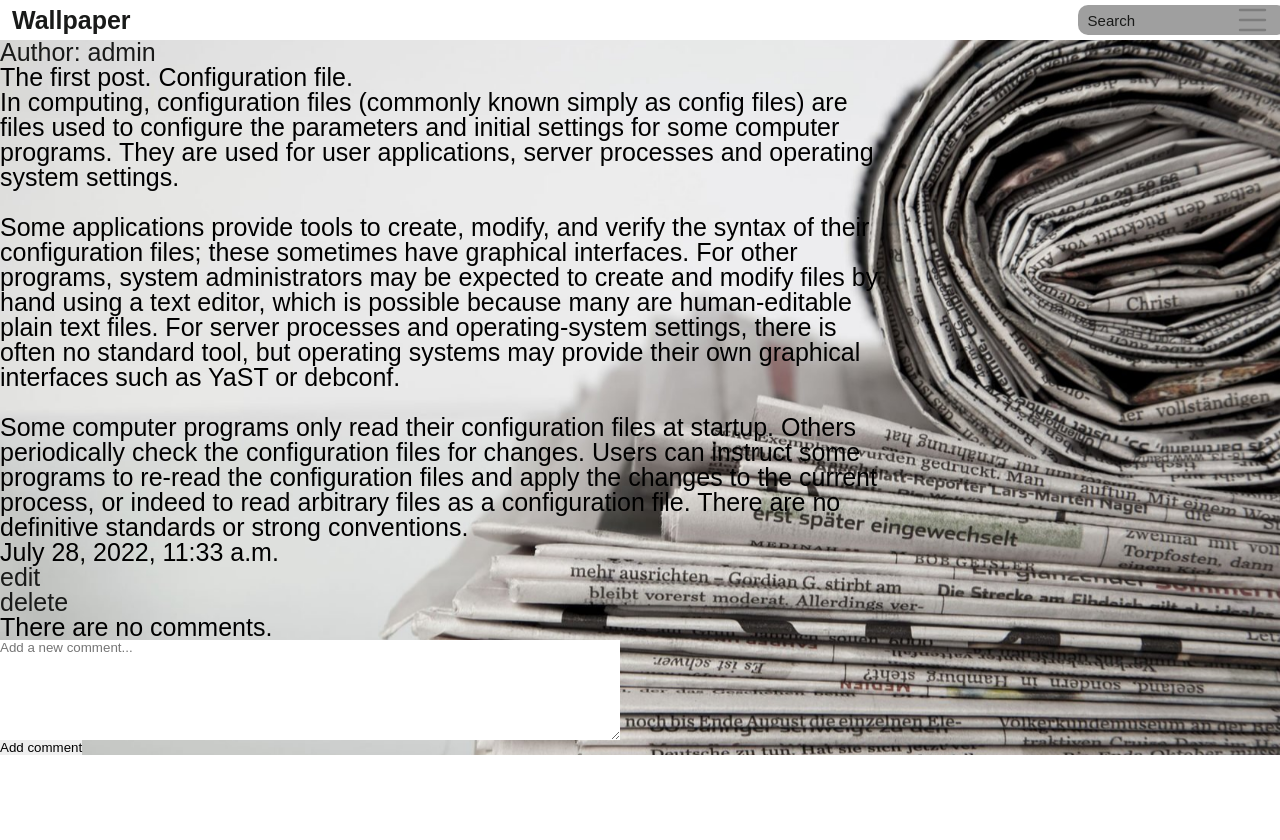
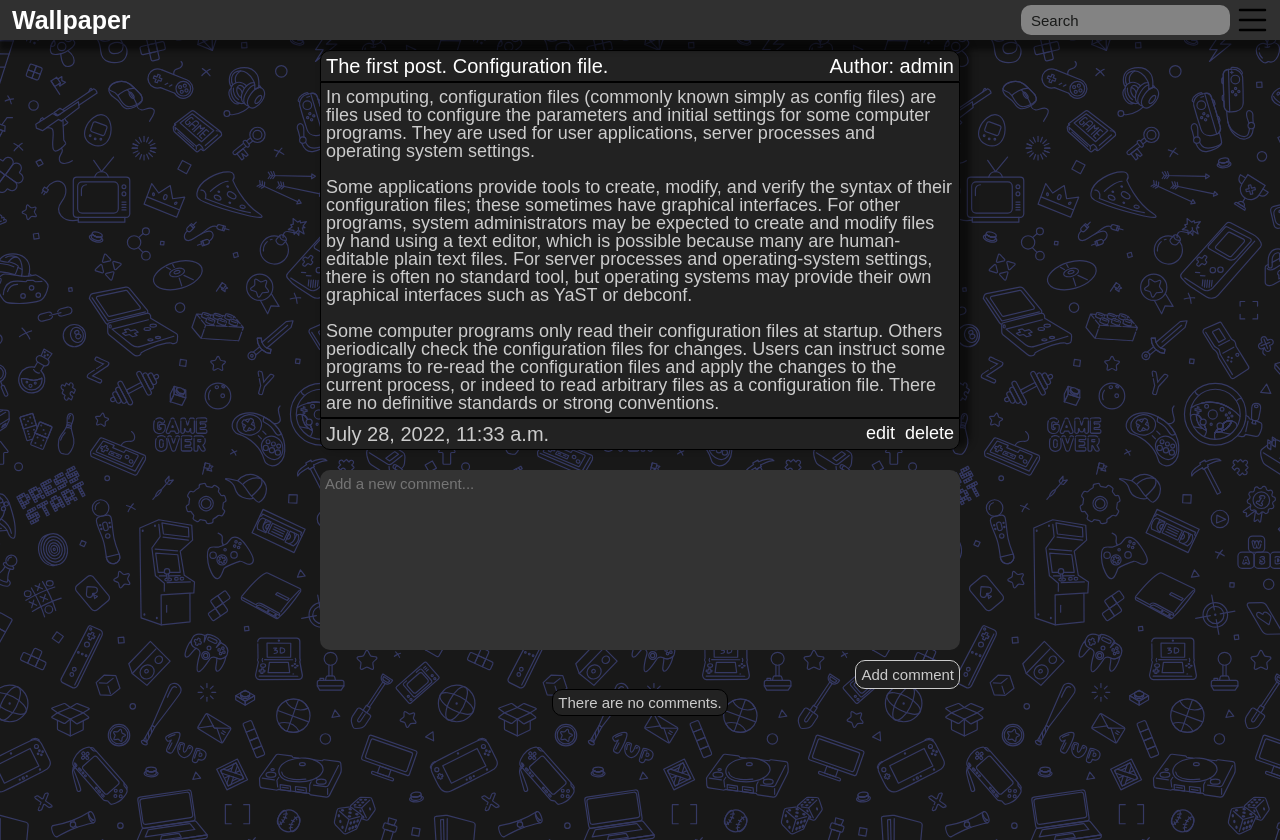
Before and after one commit to Tokarev-Alexey/One-P, a Django app: page /post/1/ in a window 1280 px wide. Before the commit the page ends 755 px from the top, so only its background shows below. Run offline with Django 4.2, Linux system fonts and the light colour scheme; a user stored in the database is signed in; data comes from the database, SQL or seed files in the repository; both versions use the stored data as it was after the commit; parts of the project's set-up code (start-up, migrations or seed data) failed here and were passed over.

Commit message:
New FrontEnd

```diff
--- a/blog/forms.py
+++ b/blog/forms.py
@@ -6,19 +6,27 @@ from django.contrib.auth.models import User
 
 
 class PostForm(forms.ModelForm):
-
     class Meta:
         model = Post
         fields = ('title', 'text',)
         widgets = {
             'title': TextInput(attrs={
-                'class': 'form-title',
-                'style': 'max-width: 600px;',
+                'style': 'width: 100%;'
+                         'padding: 5px;'
+                         'border-radius: 10px;'
+                         'background-color: #333;'
+                         'color: #ccc;'
+                         'font-size: 15px;',
                 'placeholder': 'Title',
             }),
             'text': Textarea(attrs={
-                'class': 'form-text',
-                'style': 'max-width: 600px;',
+                'style': 'width: 100%;'
+                         'padding: 5px;'
+                         'margin: 10px 0px 10px 0px;'
+                         'border-radius: 10px;'
+                         'background-color: #333;'
+                         'color: #ccc;'
+                         'font-size: 15px;',
                 'placeholder': 'Text',
             })
         }
@@ -46,7 +54,13 @@ class CommentForm(forms.ModelForm):
         widgets = {
             'body': Textarea(attrs={
                 'class': 'form-text',
-                'style': 'width: 620px; height: 100px;',
-                'placeholder': 'Add a new comment...',
+                'style': 'width: 100%;'
+                         'padding: 5px;'
+                         'margin: 10px 0px 10px 0px;'
+                         'border-radius: 10px;'
+                         'background-color: #333;'
+                         'color: #ccc;'
+                         'font-size: 15px;',
+                'placeholder': 'Add a new comment...'
             })
         }
--- a/blog/models.py
+++ b/blog/models.py
@@ -2,7 +2,6 @@ from django.conf import settings
 from django.db import models
 from django.utils import timezone
 from django.contrib.auth.models import User
-
 
 
 class Post(models.Model):
--- a/blog/static/css/base.css
+++ b/blog/static/css/base.css
@@ -44,29 +44,29 @@ h1,h2,h3,h4,h5,h6{font-size:inherit;font-weight: 400;}
 
 /*Основная часть*/
 
-a {color: #191a19;}
+a{color:#fff;}
+h1 {
+    color: #fff;
+    font-size: 20px;
+}
 
 .page {
-  display:flex;
+  display: flex;
   flex-direction:column;
-	justify-content: space-between;
   height: 100%;
-
-
 }
 
-		.headder {
+		.header {
 		    position: fixed;
 		    display: flex;
-		    justify-content: space-between;
 		    align-items:center;
 		    height: 40px;
 		    box-sizing: border-box;
 	      	width: 100%;
 		    font-family: 'Ubuntu', sans-serif;
 		    padding-left: 12px;
-		    background-color: #fff;
-
+		    background-color: #303030;
+		    box-shadow: 0px 10px 5px 0px rgba(0,0,0,0.50);
 		}
 
 				.start_page {
@@ -75,22 +75,27 @@ a {color: #191a19;}
 					width: 125px;
 					height: 40px;
 					margin-right: 50px;
+					transition: .5s;
+				}
+				.start_page h1{
 				    font-size: 25px;
 				    font-weight: bold;
-					transition: .5s;
 				}
                 .start_page:hover{
                     transform: scale(1.1);
                 }
 
+				.search-box {
+					display: flex;
+					justify-content: flex-end;
+					flex: 1 1 auto;
+				}
 				input[type=search]{
-					position: relative;
-					right: -37vw;
+					right: 0;
 					color: #191a19;
 					font-size: 15px;
 					height: 30px;
 					padding-left: 10px;
-					display: flex;
 					align-items:center;
 					border-radius: 10px;
 					background-color: #919191dd;
@@ -124,7 +129,7 @@ a {color: #191a19;}
 							right: 0;
 						}
 							ul li ul li{
-								background-color: #fffd;
+								background-color: #303030;
 								padding: 3px 5px 0px 5px;
 								margin: 0px 5px 5px 0px;
 								border-radius: 5px;
@@ -137,10 +142,39 @@ a {color: #191a19;}
 /*------------------------------------------------*/
 
 		.footer {
-		  height: 80px;
             font-family: 'Ubuntu', sans-serif;
-		  font-size: 25px;
+		    font-size: 20px;
+			padding-left: 12px;
 			color: #fff;
-			padding-left: 12px;
-			justify-content: flex-end;
+			background-color: #303030;
 		}
+
+		.pagination{
+		    width: 35%;
+		}
+
+		.coordination{
+		    margin: 5px 0px 5px 0px;
+		}
+
+		.form-Pagination{
+		    display: flex;
+		    margin: 5px 0px 5px 0px;
+		}
+
+		.paginator{
+		    margin: 0px 5px 0px 5px;
+		}
+
+html::-webkit-scrollbar {
+      width: 10px;
+   }
+
+html::-webkit-scrollbar-track {
+    background-color: black;
+  }
+
+html::-webkit-scrollbar-thumb {
+    background: #4e4e4e;
+    border-radius: 25px;
+  }
--- a/blog/static/css/content.css
+++ /dev/null
@@ -1,13 +0,0 @@
-.content {
-	padding-top: 40px;
-	font-family: 'Ubuntu', sans-serif;
-	font-size: 25px;
-	background: url('/static/images/fon.jpg') 50%/cover no-repeat fixed;
-}
-
-
-.content_container {
-		top: 40px;
-    flex: 1 1 auto;
-		width: 70%;
-}
--- /dev/null
+++ b/blog/static/css/content_and_comments.css
@@ -0,0 +1,202 @@
+.content {
+    box-sizing: border-box;
+	display: inline-flex;
+	justify-content: center;
+	padding-top: 40px;
+	font-family: 'Ubuntu', sans-serif;
+	background: url('/static/images/Untitled1.svg')0 0/447px auto repeat fixed;
+}
+
+.content_container{
+    min-height: 100vh;
+	width: 60vw;
+	min-width: 800px;
+	display: flex;
+	flex-direction: column;
+	align-items:center;
+}
+
+
+/* POST STYLE*/
+.post{
+	box-shadow: 7px -5px 7px 3px rgba(0,0,0,0.50);
+	width: 80%;
+	margin: 10px 0px 10px 0px;
+	border-radius: 10px;
+	transition: .2s;
+}
+
+/*.post:hover{
+	box-shadow: 0px 0px 20px 2000px rgba(0,0,0,0.80);
+	transform: scale(1.3);
+
+}*/
+
+
+.post-header{
+    display: flex;
+    justify-content:space-between;
+	padding: 5px;
+	border: solid;
+	border-width: 1px;
+	border-top-left-radius: 10px;
+	border-top-right-radius: 10px;
+	font-size: 25px;
+	background-color: #222;
+}
+
+    .post-header a{
+	    color: #fff;
+    }
+
+    .post-title {
+        padding-right: 5px;
+        color: #fff;
+        transition: .5s;
+    }
+
+    .post-title:hover {
+        transform: scale(1.1);
+        padding-left: 10px;
+    }
+
+    .post-author {
+        font-size: 20px;
+        color: #fff;
+        transition: .5s;
+    }
+
+    .post-author:hover {
+        padding-right: 5px;
+        transform: scale(1.1);
+    }
+
+.post-body{
+	border: solid;
+	border-width: 1px;
+	font-size: 18px;
+	background-color: #222;
+	padding: 5px;
+}
+
+    .post-body span{
+        color: #ccc;
+    }
+
+
+.post-footer{
+    display: flex;
+    justify-content:space-between;
+	padding: 5px;
+	border: solid;
+	border-width: 1px;
+	border-bottom-left-radius: 10px;
+	border-bottom-right-radius: 10px;
+	font-size: 25px;
+	background-color: #222;
+}
+    .post-footer a{
+        font-size: 18px;
+	    color: #fff;
+    }
+
+    .date {
+        font-size: 20px;
+        color: #ccc;
+    }
+
+    .edit {
+	    display: flex;
+	    justify-content: flex-end;
+	    flex: 1 1 auto;
+	    padding-right: 10px;
+	    transition: .5s;
+	}
+
+    .edit h2, .delete h2 {
+        transition: .5s;
+    }
+
+	.edit h2:hover, .delete h2:hover {
+        transform: scale(1.1);
+    }
+
+.heading{
+    padding: 10px;
+}
+
+
+.the-standard-block{
+    padding: 5px;
+    margin: 5px;
+	border: solid;
+	border-width: 1px;
+	border-radius: 10px;
+	border-color: #222;
+	font-size: 35px;
+	background-color: #222;
+	box-shadow: 7px -5px 7px 3px rgba(0,0,0,0.50);
+}
+    .the-standard-block .subscribe{
+        width: 60vw;
+        min-width: 800px;
+    }
+/*COMMENTS STYLE*/
+
+.comment_count {
+    border: solid;
+    border-radius: 10px;
+    border-width: 1px;
+    background-color: #222;
+    padding: 5px;
+    font-size: 15px;
+}
+    .comment_count h2{
+        color:#ccc;
+    }
+
+.comment_list{
+    width: 60vw;
+	min-width: 800px;
+    display: flex;
+	flex-direction: column;
+	align-items:center;
+}
+
+.comment{
+    box-shadow: 7px -5px 7px 3px rgba(0,0,0,0.50);
+	width: 80%;
+	margin: 10px 0px 10px 0px;
+	border-radius: 10px;
+	background-color: #333;
+	font-size: 15px;
+}
+
+    .comment h1{
+        font-size: 15px;
+        padding:5px;
+        color: #fff;
+    }
+
+    .comment_date, .comment_body p, .com_delete{
+        font-size: 15px;
+        padding:5px;
+        color: #ccc;
+    }
+
+    .comment_date{
+        display: flex;
+        justify-content:space-between;
+    }
+
+.comment_end {
+    border: solid;
+    border-radius: 10px;
+    border-width: 1px;
+    background-color: #222;
+    padding: 5px;
+    font-size: 15px;
+}
+    .comment_end h2{
+        color:#ccc;
+    }
--- /dev/null
+++ b/blog/static/css/form_and_button_style.css
@@ -0,0 +1,41 @@
+.form-block {
+    width: 100%;
+    display: flex;
+	flex-direction: column;
+	align-items:center;
+}
+.button-div{
+    display: flex;
+    justify-content: flex-end;
+}
+
+.form-text{
+    width: 80%;
+}
+
+.save{
+    border: solid;
+    border-radius: 10px;
+    border-width: 1px;
+    background-color: #222;
+    padding: 5px;
+    font-size: 15px;
+    color: #ccc;
+}
+
+textarea {
+  resize: none;
+}
+
+textarea::-webkit-scrollbar {
+      width: 10px;
+   }
+
+textarea::-webkit-scrollbar-track {
+    background-color: black;
+  }
+
+textarea::-webkit-scrollbar-thumb {
+    background: #4e4e4e;
+    border-radius: 25px;
+  }
--- a/blog/templates/blog/base.html
+++ b/blog/templates/blog/base.html
@@ -8,23 +8,25 @@
     {% endif %}
     <meta charset="utf-8">
     <link rel="stylesheet" href="{% static 'css/base.css' %}">
-        <link rel="stylesheet" href="{% static 'css/content.css' %}">
+    <link rel="stylesheet" href="{% static 'css/content_and_comments.css' %}">
+    <link rel="stylesheet" href="{% static 'css/form_and_button_style.css' %}">
 </head>
 <body>
 <div class="page">
-            <div class="headder">
+    <div class="header">
         <div class="start_page">
-                    <a href="{% url 'post_list' %}">Wallpaper</a>
+            <a href="{% url 'post_list' %}"><h1>Wallpaper</h1></a>
         </div>
 
-                <div class="search">
+        <div class="search-box">
             <form role="search">
                 <input type="search" placeholder="Search" aria-label="Search">
             </form>
         </div>
 
         <ul class="list_menu">
-                    <li aria-label="Menu"><svg xmlns="http://www.w3.org/2000/svg" width="45" height="45" fill="currentColor"
+            <li aria-label="Menu">
+                <svg xmlns="http://www.w3.org/2000/svg" width="45" height="45" fill="currentColor"
                      class="bi bi-list" viewBox="0 0 16 16">
                     <title>Menu</title>
                     <path fill-rule="evenodd" d="M2.5 12a.5.5 0 0 1 .5-.5h10a.5.5 0 0 1 0 1H3a.5.5 0
@@ -35,7 +37,8 @@
                 <ul>
                     {% if request.user.is_authenticated %}
                     <li class="headder_row_col_1">
-                                <a class="" href="{% url 'profile' %}" aria-label="Profile"><svg xmlns="http://www.w3.org/2000/svg" width="35" height="35"
+                        <a class="" href="{% url 'profile' %}" aria-label="Profile">
+                            <svg xmlns="http://www.w3.org/2000/svg" width="35" height="35"
                                  fill="currentColor" class="bi bi-house" viewBox="0 0 16 16">
                                 <title>Profile</title>
                                 <path d="M8.707 1.5a1 1 0 0 0-1.414 0L.646 8.146a.5.5 0 0 0
@@ -47,7 +50,8 @@
                         </a>
                     </li>
                     <li class="headder_row_col_2">
-                                <a class="" href="{% url 'subscribed_to' %}" aria-label="Subscribed"><svg xmlns="http://www.w3.org/2000/svg" width="35" height="35"
+                        <a class="" href="{% url 'subscribed_to' %}" aria-label="Subscribed">
+                            <svg xmlns="http://www.w3.org/2000/svg" width="35" height="35"
                                  fill="currentColor" class="bi bi-person-check-fill" viewBox="0 0 16 16">
                                 <title>Subscribed</title>
                                 <path fill-rule="evenodd" d="M15.854 5.146a.5.5 0 0 1 0 .708l-3 3a.5.5 0 0
@@ -57,7 +61,8 @@
                         </a>
                     </li>
                     <li class="headder_row_col_3">
-                                <a href="{% url 'post_new' %}" aria-label="New Post"><svg xmlns="http://www.w3.org/2000/svg" width="35" height="35"
+                        <a href="{% url 'post_new' %}" aria-label="New Post">
+                            <svg xmlns="http://www.w3.org/2000/svg" width="35" height="35"
                                  fill="currentColor" class="bi bi-plus-circle" viewBox="0 0 16 16">
                                 <title>New Post</title>
                                 <path d="M8 15A7 7 0 1 1 8 1a7 7 0 0 1 0 14zm0 1A8 8 0 1 0 8 0a8 8 0 0 0 0 16z"/>
@@ -65,10 +70,9 @@
                             </svg>
                         </a>
                     </li>
-                              {% endif %}
-                              {% if request.user.is_authenticated %}
                     <li class="headder_row_col_4">
-                                <a class="" href="{% url 'logout' %}" aria-label="Logout"><svg xmlns="http://www.w3.org/2000/svg" width="35" height="35"
+                        <a class="" href="{% url 'logout' %}" aria-label="Logout">
+                            <svg xmlns="http://www.w3.org/2000/svg" width="35" height="35"
                                  fill="currentColor" class="bi bi-box-arrow-left" viewBox="0 0 16 16">
                                 <title>Logout</title>
                                 <path fill-rule="evenodd" d="M6 12.5a.5.5 0 0 0 .5.5h8a.5.5 0 0 0
@@ -82,7 +86,8 @@
                     </li>
                     {% else %}
                     <li class="headder_row_col_5">
-                                <a class="" href="{% url 'login' %}" aria-label=Login><svg xmlns="http://www.w3.org/2000/svg" width="35" height="35"
+                        <a class="" href="{% url 'login' %}" aria-label=Login>
+                            <svg xmlns="http://www.w3.org/2000/svg" width="35" height="35"
                                  fill="currentColor" class="bi bi-box-arrow-in-right" viewBox="0 0 16 16">
                                 <title>Login</title>
                                 <path fill-rule="evenodd" d="M6 3.5a.5.5 0 0 1 .5-.5h8a.5.5 0 0 1 .5.5v9a.5.5 0 0 1-.5.5h-8a.5.5 0 0 1-.5-.5v-2a.5.5
@@ -96,12 +101,7 @@
                 </ul>
             </li>
         </ul>
-
-
-
-
     </div>
-
 
     <div class="content">
         <div class="content_container">
@@ -116,6 +116,7 @@
     <div class="footer">
         {% if page_obj %}
         <div class="pagination">
+            <div class="coordination">
                 {% if page_obj.has_previous %}
                 <a href="?page=1">&laquo;&laquo; first</a>
                 <a href="?page={{ page_obj.previous_page_number }}">&laquo; previous</a>
@@ -126,13 +127,17 @@
                 <a href="?page={{ page_obj.paginator.num_pages }}">last &raquo;&raquo;</a>
                 {% endif %}
             </div>
-                    <form class="formP">
+            <form class="form-Pagination">
                 <p>Entries on the page:</p>
-                        <p><input class="paginator" name="pag" placeholder="1 - 50" type="number" min="1" max="50" step="1" value="text"></p>
-                        <p><button type="submit" class="save btn btn-default">Sort</button></p>
+                <input class="paginator" name="pag" placeholder="1 - 50" type="number" min="1" max="50" step="1"
+                       value="text">
+
+                <button type="submit" class="">Sort</button>
+
             </form>
             {% endif %}
         </div>
     </div>
+</div>
 </body>
 </html>
--- a/blog/templates/blog/edit.html
+++ b/blog/templates/blog/edit.html
@@ -5,7 +5,7 @@
 <form method="POST" class="post-form">
     {% csrf_token %}
     <div class="form-title">
-            <input type="text" placeholder="Title" name="title" value="{{ post.title }}" />
+        <input type="text" placeholder="Title" name="title" value="{{ post.title }}"/>
     </div>
     <div class="form-text">
         <textarea name="text" placeholder="Text">{{ post.text }}</textarea>
--- a/blog/templates/blog/post_detail.html
+++ b/blog/templates/blog/post_detail.html
@@ -2,9 +2,15 @@
 
 {% block content %}
 <div class="post">
-        <div class="author"><a href="{% url 'author_list' id=post.author_id value=post.author %}"> Author: {{ post.author }}</a></div>
-        <h1>{{ post.title }}</h1>
-        <p>{{ post.text|linebreaksbr }}</p>
+    <div class="post-header">
+        <h1 class="post-title"><a href="{% url 'post_detail' pk=post.pk %}">{{ post.title }}</a></h1>
+        <h1 class="post-author"><a href="{% url 'author_list' id=post.author_id value=post.author %}">
+            Author: {{ post.author }}</a></h1>
+    </div>
+    <div class="post-body">
+        <span class="post-text">{{ post.text|linebreaksbr }}</span>
+    </div>
+    <div class="post-footer">
         {% if post.published_date %}
         <div class="date">
             {{ post.published_date }}
@@ -14,43 +20,47 @@
         <div class="edit"><h2><a href="{% url 'post_edit' pk=post.pk %}">edit</a></h2></div>
         <div class="delete"><h2><a href="{% url 'delete' pk=post.pk %}">delete</a></h2></div>
         {% endif %}
-        <div class="comment_count">
+    </div>
+</div>
 {% if comments.count > 0 %}
 {% with comments.count as total_comments %}
+<div class="comment_count">
+
     <h2>
         {{ total_comments }} comment{{ total_comments|pluralize }}
     </h2>
+
+</div>
 {% endwith %}
 {% endif %}
+
+<div class="form-block">
+    <form class='form-text' action="." method="post">
+        <div>
+            {{ comment_form.body }}
         </div>
+        {% csrf_token %}
+        <div class="button-div">
+            <button type="submit" class="save btn btn-default">Add comment</button>
+        </div>
+    </form>
 </div>
 
 <div class="comment_list">
+    {% for comment in comments %}
     <div class="comment">
-        {% for comment in comments %}
-            <div class="post">
         <h1>{{ comment.name }}</h1>
         <div class="comment_body">{{ comment.body|linebreaks }}</div>
-                <div class="date">{{ comment.created }}</div>
+        <div class="comment_date">{{ comment.created }}
             {% if comment.name == request.user %}
             <div class="com_delete"><h2><a href="{% url 'comment_delete' pk=comment.pk %}">delete</a></h2></div>
             {% endif %}
         </div>
+    </div>
     {% empty %}
-            <h1>There are no comments.</h1>
+    <div class="comment_end"><h2>There are no comments.</h2></div>
     {% endfor %}
 </div>
-        <div>
-            <form action="." method="post">
-                <div class="form-text">
-                {{ comment_form.body }}
-                </div>
-                {% csrf_token %}
-                <div class="comment_button">
-                <button type="submit" class="save btn btn-default">Add comment</button>
-                </div>
-            </form>
-        </div>
-    </div>
+
 
 {% endblock %}
--- a/blog/views.py
+++ b/blog/views.py
@@ -22,14 +22,14 @@ def register(request):
             return redirect('login')
     else:
         user_form = UserRegistrationForm()
-    return render(request, 'registration/register.html', {'user_form': user_form, 'title':title_registration})
+    return render(request, 'registration/register.html', {'user_form': user_form, 'title': title_registration})
 
 
 @login_required
 def logout(request):
     title = 'Logout'
     request.session.flush()
-    return render(request, 'registration/logout.html', {'title':title})
+    return render(request, 'registration/logout.html', {'title': title})
 
 
 def paginator(request, object_list, page):
@@ -39,28 +39,22 @@ def paginator(request, object_list, page):
     return page_obj
 
 
-def post_list(request):
-    title = 'Newspaper'
-    posts = Post.objects.all().order_by('-published_date')
-    per_page = request.GET.get('pag', 5)
-    return render(request, 'blog/post_list.html', {'page_obj': paginator(request, posts, per_page), 'title':title})
-
-
 @login_required
 def subscribed_to(request):
     title = 'Subscriptions'
     subscribers = Follow.objects.filter(user=request.user)
-    return render(request, 'blog/follows.html', {'subscribers': subscribers, 'title':title})
+    return render(request, 'blog/follows.html', {'subscribers': subscribers, 'title': title})
 
 
 @login_required
 def subscribe(request, author):
     subscriber_name = User.objects.get(username=author)
-    #исключаем повторное добавление записи в таблицу
+    # исключаем повторное добавление записи в таблицу
     if not Follow.objects.filter(user_id=request.user.id, author_id=subscriber_name.id).exists():
         Follow.objects.create(user_id=request.user.id, author_id=subscriber_name.id)
         return redirect('author_list', id=subscriber_name.id, value=author)
-    else: return redirect('author_list', id=subscriber_name.id, value=author)
+    else:
+        return redirect('author_list', id=subscriber_name.id, value=author)
 
 
 @login_required
@@ -76,7 +70,16 @@ def profile(request):
     title = 'My Page'
     my_posts = Post.objects.filter(author=request.user).order_by('-published_date')
     per_page = request.GET.get('pag', 5)
-    return render(request, 'accounts/profile.html', {'page_obj': paginator(request, my_posts, per_page), 'title':title})
+    return render(request, 'accounts/profile.html',
+                  {'page_obj': paginator(request, my_posts, per_page), 'title': title})
+
+
+def post_list(request):
+    title = 'Newspaper'
+    posts = Post.objects.all().order_by('-published_date')
+    print(posts.values('id'))
+    per_page = request.GET.get('pag', 5)
+    return render(request, 'blog/post_list.html', {'page_obj': paginator(request, posts, per_page), 'title': title})
 
 
 def author_list(request, id, value):
@@ -85,7 +88,9 @@ def author_list(request, id, value):
     per_page = request.GET.get('pag', 5)
     subscriber_name = User.objects.get(username=value)
     subscribers = Follow.objects.filter(user_id=request.user.id, author_id=subscriber_name.id).exists()
-    return render(request, 'blog/author_list.html', {'page_obj': paginator(request, list, per_page), 'author': value, 'subscribers':subscribers, 'title':title})
+    return render(request, 'blog/author_list.html',
+                  {'page_obj': paginator(request, list, per_page), 'author': value, 'subscribers': subscribers,
+                   'title': title})
 
 
 def post_detail(request, pk):
@@ -98,14 +103,18 @@ def post_detail(request, pk):
         comment_form = CommentForm(data=request.POST)
         if comment_form.is_valid():
             new_comment = comment_form.save(commit=False)
-            try: new_comment.name = request.user
-            except ValueError: return redirect('login')
+            try:
+                new_comment.name = request.user
+            except ValueError:
+                return redirect('login')
             new_comment.post = post
             new_comment.save()
             return redirect('post_detail', pk=post.pk)
     else:
         comment_form = CommentForm()
-    return render(request, 'blog/post_detail.html', {'post': post, 'comments': comments, 'new_comment': new_comment, 'comment_form': comment_form, 'title':title})
+    return render(request, 'blog/post_detail.html',
+                  {'post': post, 'comments': comments, 'new_comment': new_comment, 'comment_form': comment_form,
+                   'title': title})
 
 
 @login_required
@@ -121,7 +130,7 @@ def post_new(request):
             return redirect('post_detail', pk=post.pk)
     else:
         form = PostForm()
-    return render(request, 'blog/post_new.html', {'form': form, 'title':title})
+    return render(request, 'blog/post_new.html', {'form': form, 'title': title})
 
 
 @login_required
@@ -136,12 +145,12 @@ def post_edit(request, pk):
         post.save()
         return redirect('post_detail', pk=post.pk)
     else:
-        return render(request, "blog/edit.html", {"post": post, 'title':title})
+        return render(request, "blog/edit.html", {"post": post, 'title': title})
 
 
 @login_required
 def delete(request, pk):
-    post = Post.objects.get(pk=pk) #request_pk = pk
+    post = Post.objects.get(pk=pk)  # request_pk = pk
     post.delete()
     return redirect('post_list')
 
```
Also changed, not shown: blog/templates/accounts/profile.html (+16 -3 lines), blog/templates/blog/author_list.html (+25 -5 lines), blog/templates/blog/follows.html (+10 -6 lines), blog/templates/blog/post_list.html (+16 -3 lines), blog/templates/blog/post_new.html (+7 -5 lines), blog/static/images/Untitled.svg (added), blog/static/images/Untitled1.svg (added), blog/static/images/fon.jpg (deleted), db.sqlite3. Lines whose indentation alone changed are shown as unchanged.
